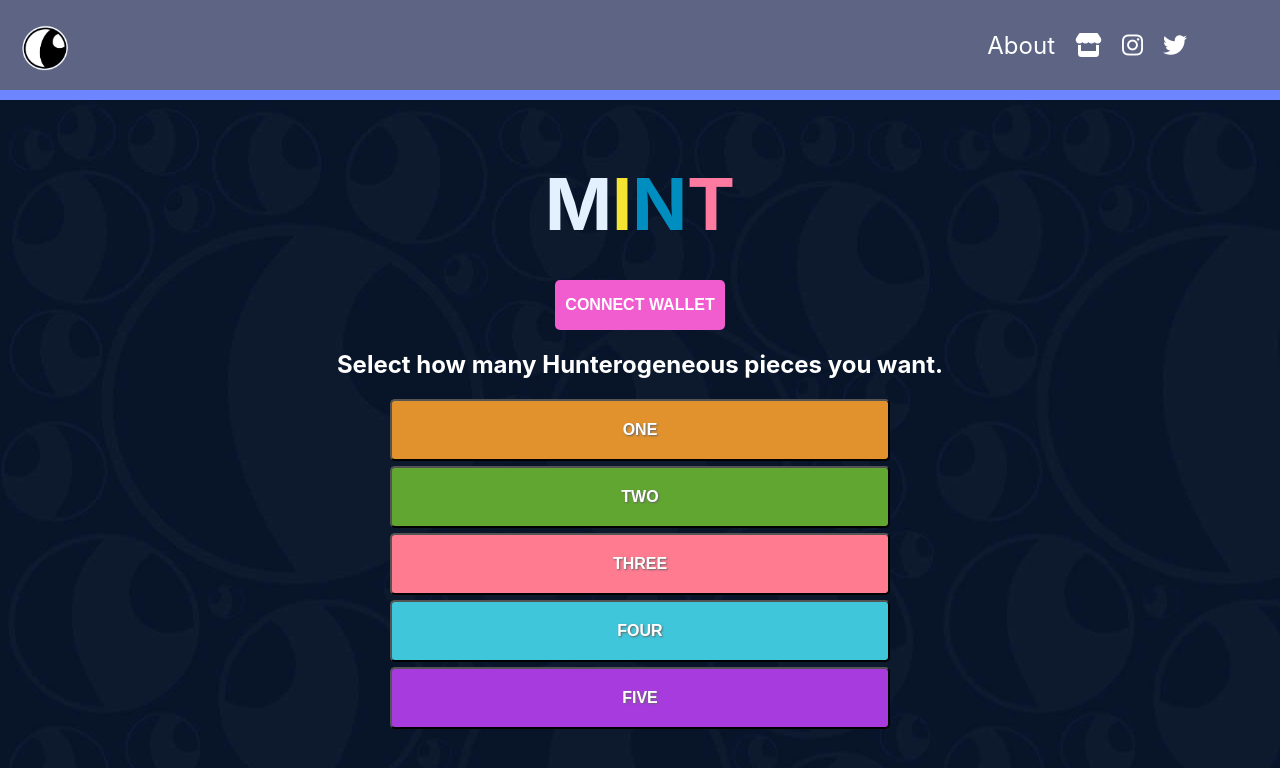
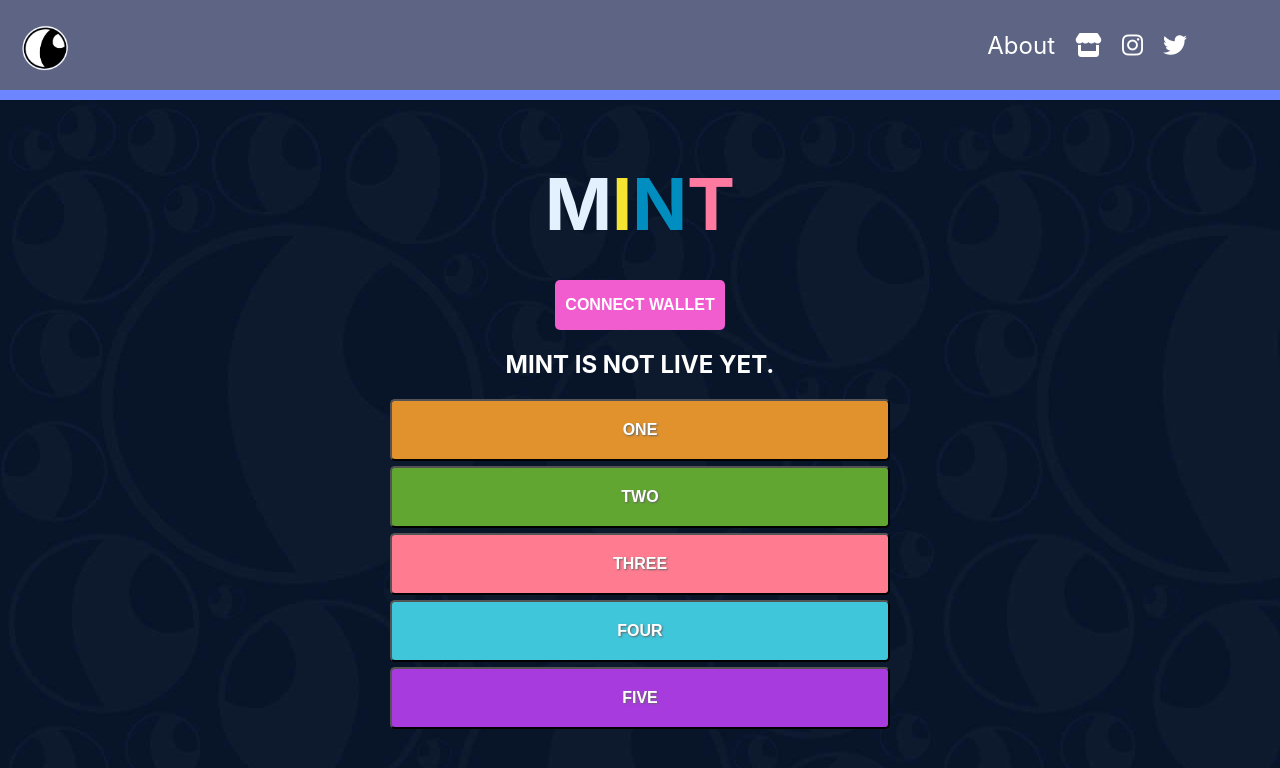
Before and after one commit to keller-johnson/deluxe-stuff, a React (Create React App) app: page /mint in a window 1280 px wide. Shown: the top 768 px of the page. Built offline with nearby package versions, Linux system fonts and the light colour scheme; the HTML template or start-up script is replaced by a standard one.

Commit message:
mint isnt live

```diff
--- a/src/routes/mint/mint.component.jsx
+++ b/src/routes/mint/mint.component.jsx
@@ -36,7 +36,6 @@ const Mint = () => {
       const ethAmount = ethers.utils.parseEther(
         (0.069 * numTokens).toFixed(3).toString()
       ); // 0.069 ETH per token
-      console.log(ethAmount);
       const signer = provider.getSigner();
       const owner = await signer.getAddress();
 
@@ -72,7 +71,7 @@ const Mint = () => {
         <button id="connect-wallet" onClick={connectWallet}>
           {(provider && "connected") || (!provider && "connect wallet")}
         </button>
-        <h2>Select how many Hunterogeneous pieces you want.</h2>
+        <h2>MINT IS NOT LIVE YET.</h2>
         <button
           id="mint-button"
           className="mint-button1"
--- a/src/routes/mint/mint.styles.css
+++ b/src/routes/mint/mint.styles.css
@@ -74,6 +74,7 @@ img {
   font-size: 1rem;
   border-radius: 5px;
   text-shadow: 1px 1px 2px #666;
+  cursor: pointer;
 }
 
 .mint-button1 {
```
